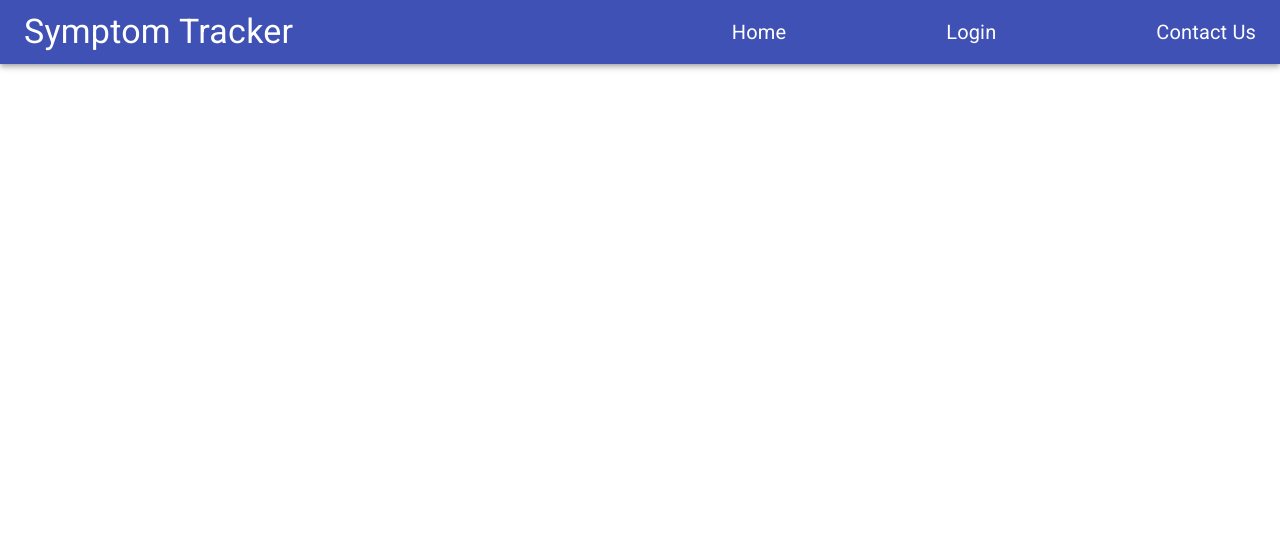
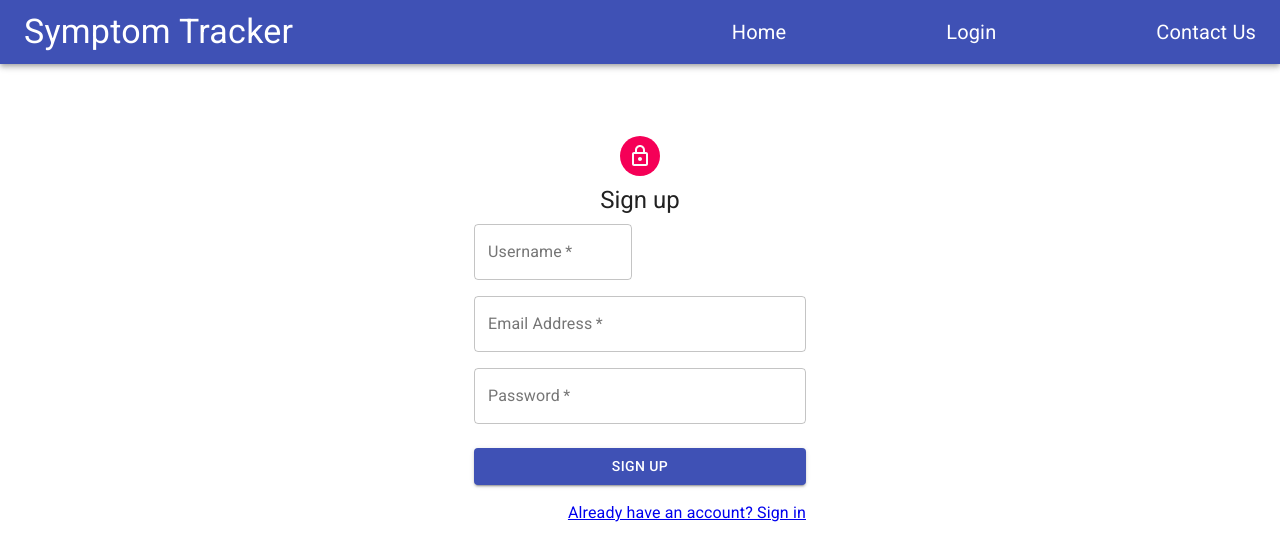
Before and after one commit to nicoletr/symptom-tracker, a React (Create React App) app in the folder client/: page /signup in a window 1280 px wide. Shown: the top 560 px of the page. Built offline with nearby package versions, Linux system fonts and the light colour scheme.

Commit message:
Signup form built and rendering

```diff
--- a/client/src/components/SignupForm/index.js
+++ b/client/src/components/SignupForm/index.js
@@ -1,5 +1,108 @@
 import React from "react";
+import { Link } from "react-router-dom";
+import { makeStyles } from "@material-ui/core/styles";
+import Avatar from "@material-ui/core/Avatar";
+import Button from "@material-ui/core/Button";
+import CssBaseline from "@material-ui/core/CssBaseline";
+import TextField from "@material-ui/core/TextField";
+import Grid from "@material-ui/core/Grid";
+import LockOutlinedIcon from "@material-ui/icons/LockOutlined";
+import Typography from "@material-ui/core/Typography";
+import Container from "@material-ui/core/Container";
 
-const Signup = () => {};
+const useStyles = makeStyles((theme) => ({
+  root: {
+    height: "100vh",
+  },
+  paper: {
+    margin: theme.spacing(8, 4),
+    display: "flex",
+    flexDirection: "column",
+    alignItems: "center",
+  },
+  avatar: {
+    margin: theme.spacing(1),
+    backgroundColor: theme.palette.secondary.main,
+  },
+  form: {
+    width: "100%", // Fix IE 11 issue.
+    marginTop: theme.spacing(1),
+  },
+  submit: {
+    margin: theme.spacing(3, 0, 2),
+  },
+}));
 
-export default Signup;
+const SignupForm = () => {
+  const classes = useStyles();
+
+  return (
+    <Container component="main" maxWidth="xs">
+      <CssBaseline />
+      <div className={classes.paper}>
+        <Avatar className={classes.avatar}>
+          <LockOutlinedIcon />
+        </Avatar>
+        <Typography component="h1" variant="h5">
+          Sign up
+        </Typography>
+        <form className={classes.form} noValidate>
+          <Grid container spacing={2}>
+            <Grid item xs={12} sm={6}>
+              <TextField
+                variant="outlined"
+                required
+                fullWidth
+                id="username"
+                label="Username"
+                name="username"
+                autoComplete="uname"
+              />
+            </Grid>
+            <Grid item xs={12}>
+              <TextField
+                variant="outlined"
+                required
+                fullWidth
+                id="email"
+                label="Email Address"
+                name="email"
+                autoComplete="email"
+              />
+            </Grid>
+            <Grid item xs={12}>
+              <TextField
+                variant="outlined"
+                required
+                fullWidth
+                name="password"
+                label="Password"
+                type="password"
+                id="password"
+                autoComplete="current-password"
+              />
+            </Grid>
+          </Grid>
+          <Button
+            type="submit"
+            fullWidth
+            variant="contained"
+            color="primary"
+            className={classes.submit}
+          >
+            Sign Up
+          </Button>
+          <Grid container justify="flex-end">
+            <Grid item>
+              <Link to="/login" variant="body2">
+                Already have an account? Sign in
+              </Link>
+            </Grid>
+          </Grid>
+        </form>
+      </div>
+    </Container>
+  );
+};
+
+export default SignupForm;
--- a/client/src/pages/Signup.js
+++ b/client/src/pages/Signup.js
@@ -1,8 +1,9 @@
 import React from "react";
-import { Container } from "@mui/material";
+
+import SignupForm from "../components/SignupForm";
 
 const Signup = () => {
-  return <Container></Container>;
+  return <SignupForm />;
 };
 
 export default Signup;
```
